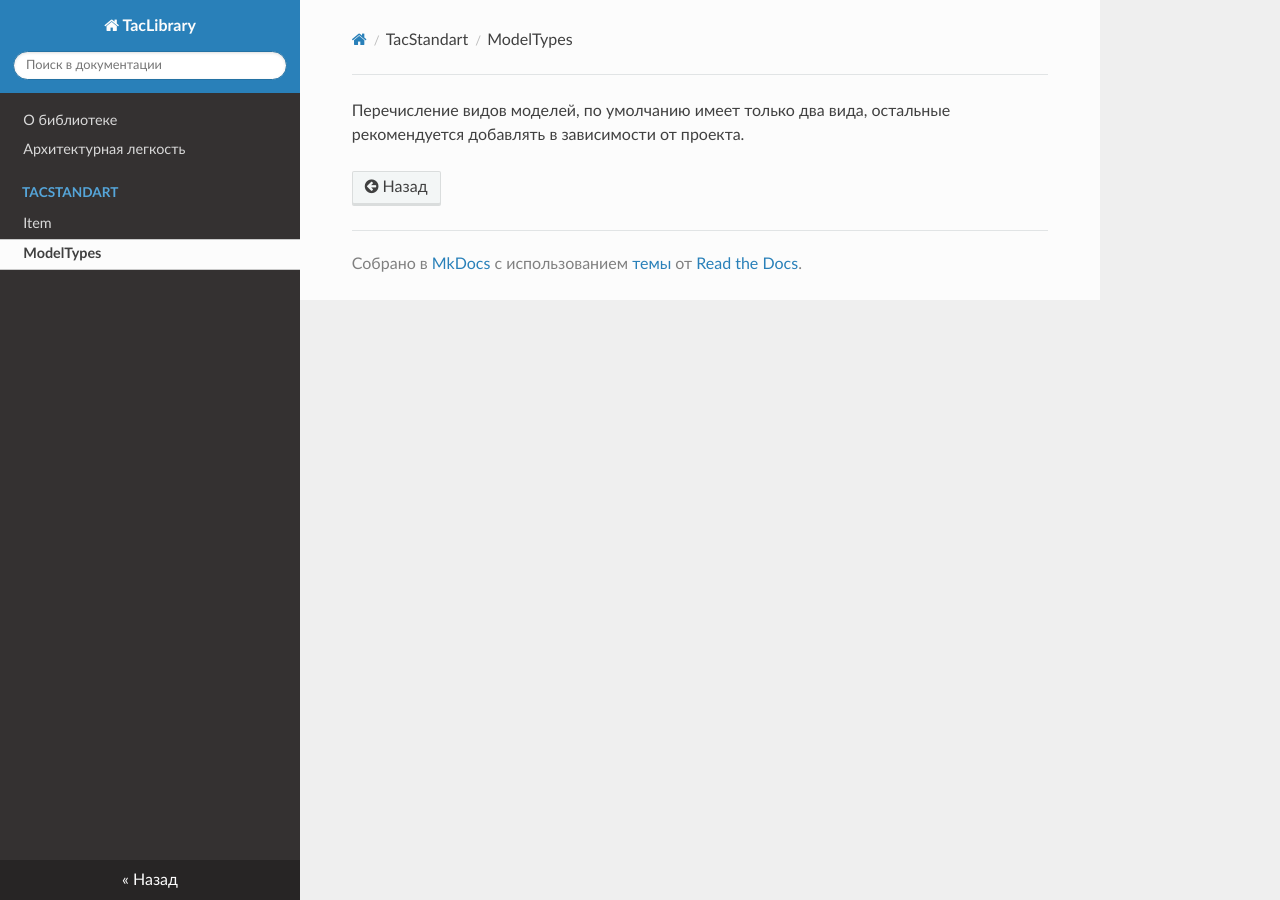
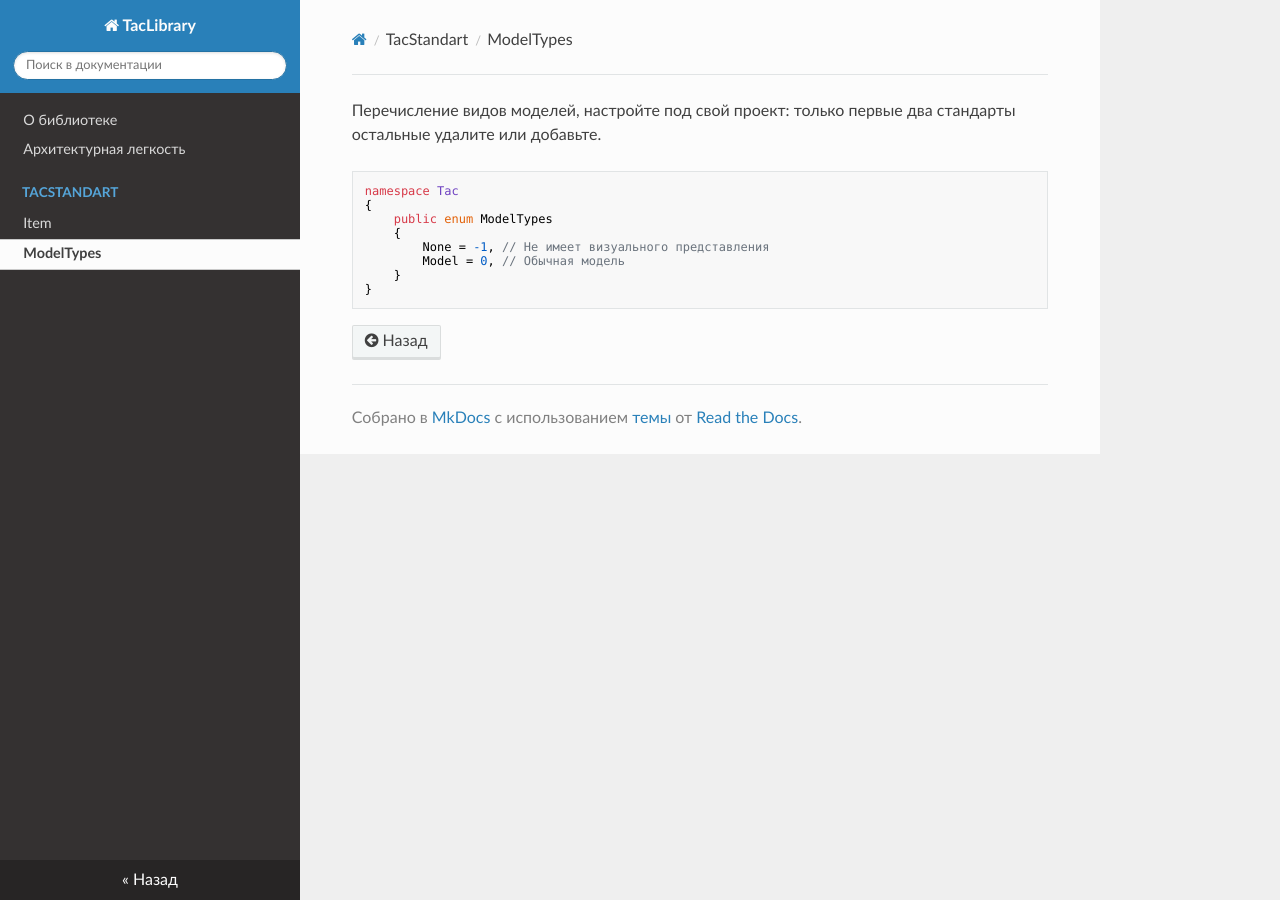
Before and after one commit to tac1402/TacBattleAI, an MkDocs documentation site: the page built from docs/TacStandart/ModelTypes.md, in a window 1280 px wide. Built offline with MkDocs 1.6.1, drawn with Linux system fonts in a browser that asks for light colours; nearby versions of some CDN libraries.

Commit message:
Update ModelTypes.md

````diff
--- a/docs/TacStandart/ModelTypes.md
+++ b/docs/TacStandart/ModelTypes.md
@@ -2,4 +2,15 @@
 title: ModelTypes
 ---
 
-Перечисление видов моделей, по умолчанию имеет только два вида, остальные рекомендуется добавлять в зависимости от проекта.
+Перечисление видов моделей, настройте под свой проект: только первые два стандарты остальные удалите или добавьте.
+
+```csharp
+namespace Tac
+{
+	public enum ModelTypes
+	{
+		None = -1, // Не имеет визуального представления
+		Model = 0, // Обычная модель
+	}
+}
+```
````
